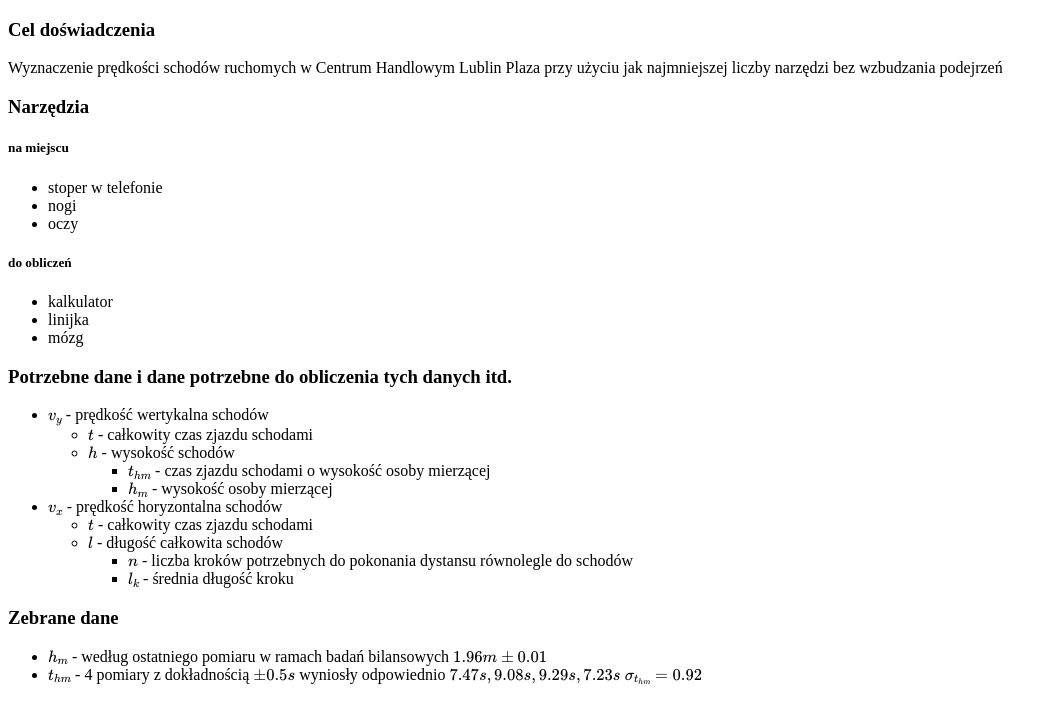
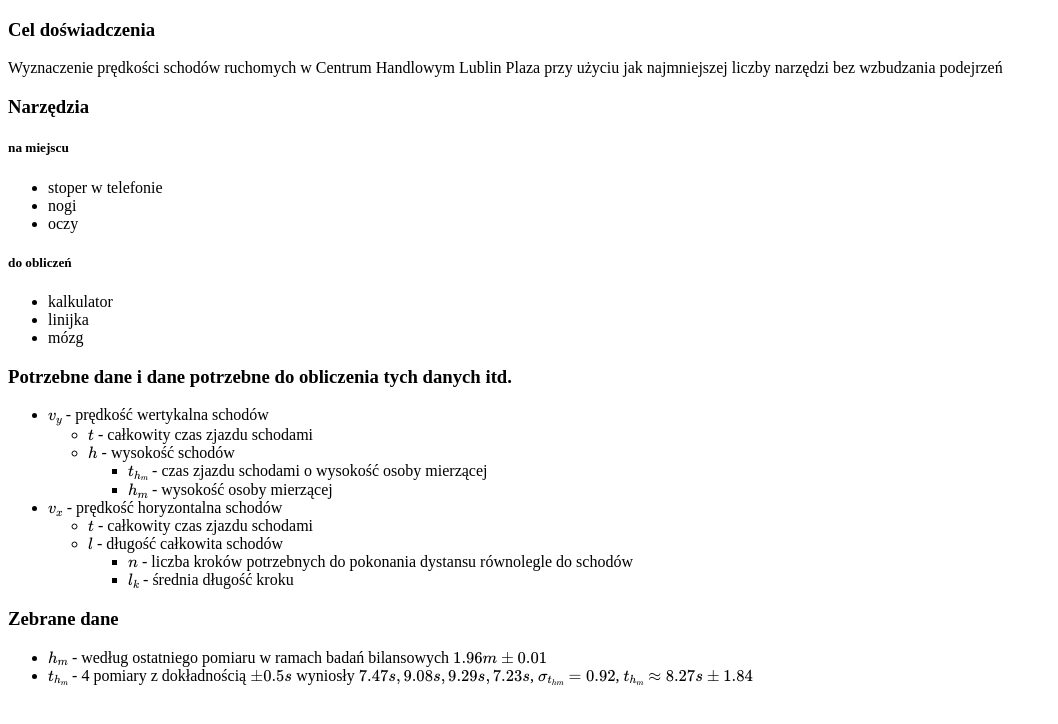
Before and after one commit to Michcioperz/schody-ruchome, a Jekyll site: the page built from index.md, in a window 1280 px wide. Shown: the top 724 px of the page, without its empty margins (0-1058 px from the left). Built offline with Jekyll 4.4.1, drawn with Linux system fonts in a browser that asks for light colours; formulas are drawn with MathJax 3.

Commit message:
Update index.md

```diff
--- a/index.md
+++ b/index.md
@@ -24,7 +24,7 @@ Wyznaczenie prędkości schodów ruchomych w Centrum Handlowym Lublin Plaza przy
 - \\( v_y \\) - prędkość wertykalna schodów
   - \\( t \\) - całkowity czas zjazdu schodami
   - \\( h \\) - wysokość schodów
-    - \\( t_{hm} \\) - czas zjazdu schodami o wysokość osoby mierzącej
+    - \\( t_{h_m} \\) - czas zjazdu schodami o wysokość osoby mierzącej
     - \\( h_m \\) - wysokość osoby mierzącej
 - \\( v_x \\) - prędkość horyzontalna schodów
   - \\( t \\) - całkowity czas zjazdu schodami
@@ -35,4 +35,4 @@ Wyznaczenie prędkości schodów ruchomych w Centrum Handlowym Lublin Plaza przy
 ### Zebrane dane
 
 - \\( h_m \\) - według ostatniego pomiaru w ramach badań bilansowych \\(1.96 m \pm 0.01\\)
-- \\( t\_{hm} \\) - 4 pomiary z dokładnością \\(\pm 0.5 s \\) wyniosły odpowiednio \\(7.47 s, 9.08 s, 9.29 s, 7.23 s\\) \\(\sigma\_{t_{hm}}=0.92\\)
+- \\( t\_{h_m} \\) - 4 pomiary z dokładnością \\(\pm 0.5 s \\) wyniosły \\(7.47 s, 9.08 s, 9.29 s, 7.23 s\\), \\(\sigma\_{t\_{hm}}=0.92\\), \\(t\_{h\_m} \approx 8.27 s \pm 1.84\\)
```
